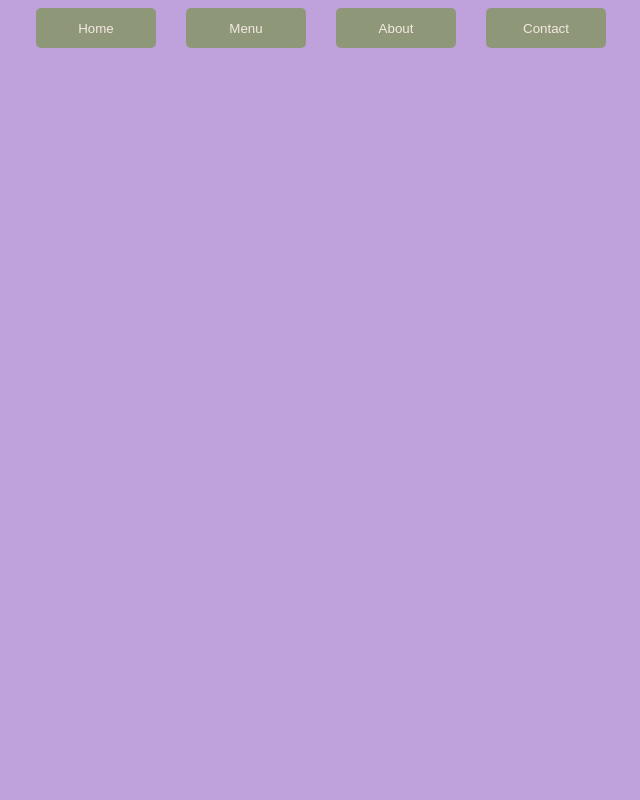
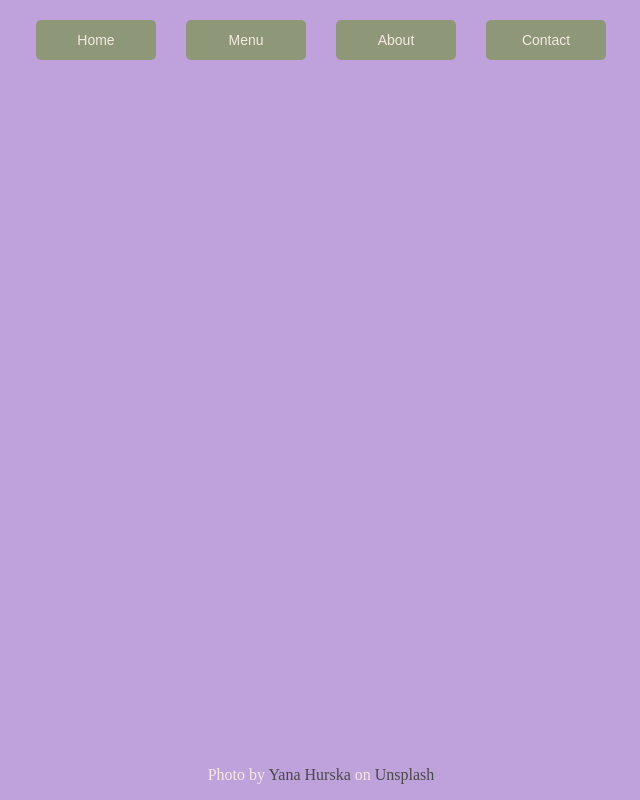
Before and after one commit to vincent585/restaurant-page, a website built with webpack: page src/template.html in a window 1280 px wide. Shown: the whole page, without its empty margins (319-959 px from the left). Built offline with nearby package versions, Linux system fonts and the light colour scheme.

Commit message:
add footer for img to come

```diff
--- a/src/styles.css
+++ b/src/styles.css
@@ -1,9 +1,19 @@
+* {
+    margin: 0;
+    padding: 0;
+    box-sizing: border-box;
+}
+
 body {
     background-color: #BFA2DB;
     color: #F5E9E2;
+    display: flex;
+    flex-direction: column;
+    min-height: 100vh;
 }
 
 nav {
+    padding-top: 20px;
     display: flex;
     justify-content: center;
     gap: 30px;
@@ -16,8 +26,25 @@ nav > button {
     border-radius: 5px;
     background-color: #8F9779;
     color: #F5E9E2;
+    font-size: 14px;
 
     &:hover {
         background-color: #A3B3A3;
     }
 }
+
+footer {
+    min-height: 50px;
+    text-align: center;
+    margin-top: auto;
+    align-content: center;
+}
+
+a {
+    text-decoration: none;
+    color: #4A4A4A;
+
+    &:visited {
+        color: #4A4A4A;
+    }
+}
--- a/src/template.html
+++ b/src/template.html
@@ -5,7 +5,7 @@
     <meta name="viewport"
           content="width=device-width, user-scalable=no, initial-scale=1.0, maximum-scale=1.0, minimum-scale=1.0">
     <meta http-equiv="X-UA-Compatible" content="ie=edge">
-    <title>Restaurant Page</title>
+    <title>The Lavender Cafe</title>
 </head>
 <body>
 <header>
@@ -17,6 +17,8 @@
     </nav>
 </header>
 <div class="content"></div>
-
+<footer>
+    Photo by <a href="https://unsplash.com/@yana_hurska?utm_content=creditCopyText&utm_medium=referral&utm_source=unsplash">Yana Hurska</a> on <a href="https://unsplash.com/photos/white-and-purple-flower-field-during-daytime-xHHzGVQTAmg?utm_content=creditCopyText&utm_medium=referral&utm_source=unsplash">Unsplash</a>
+</footer>
 </body>
 </html>
```
